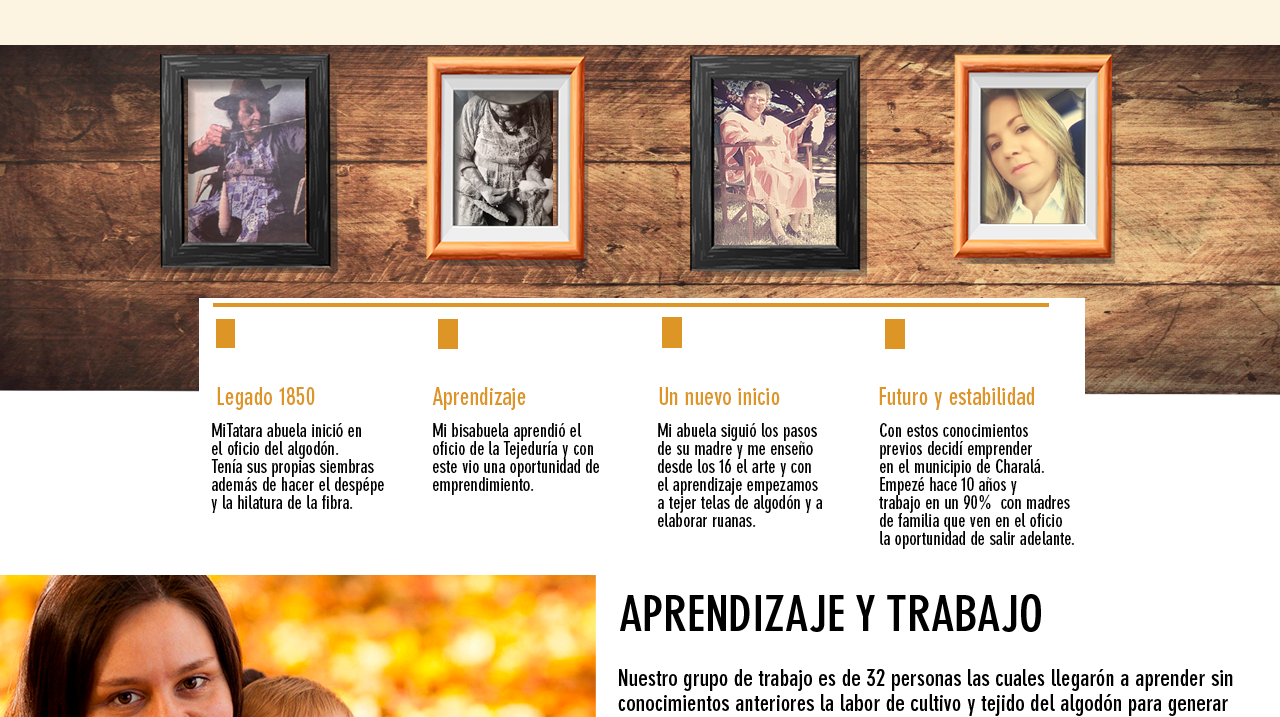
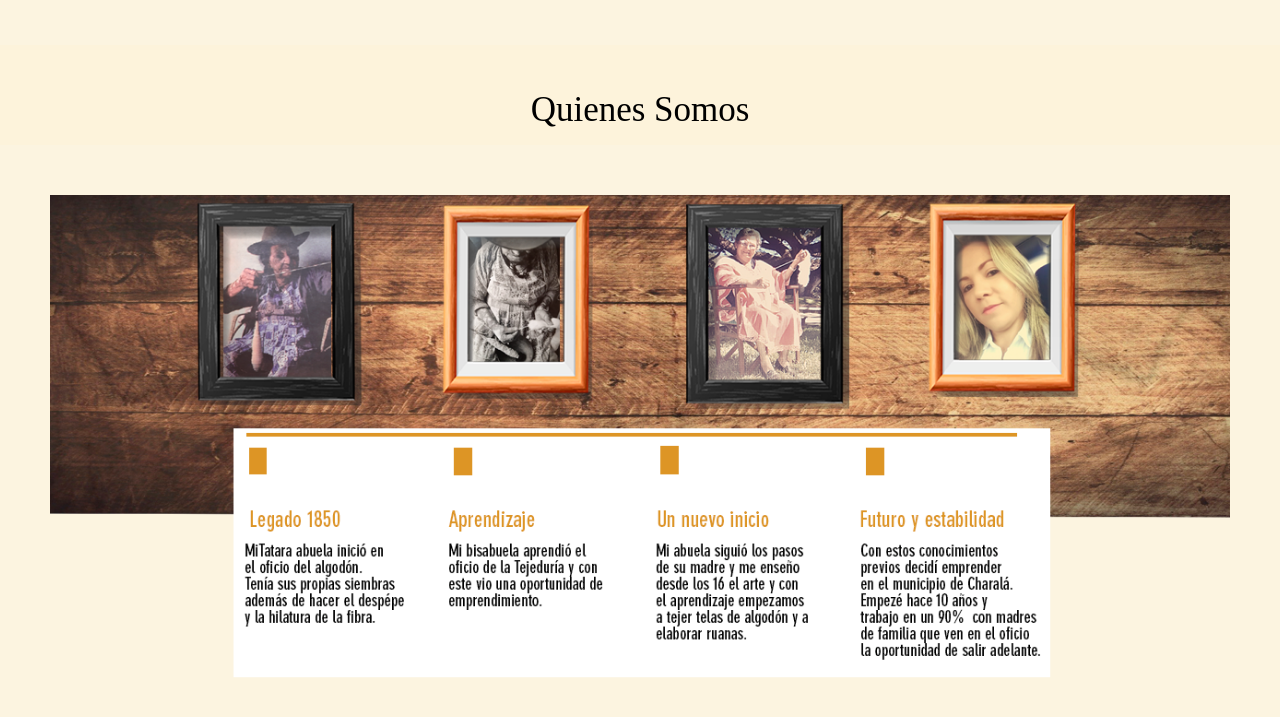
Before and after one commit to BlackZeusAdc/Catalina_Sanabria, a plain HTML site: page index.html in a window 1280 px wide. Shown: the part 1563-2280 px from the top of the page. Drawn offline with Linux system fonts and the light colour scheme.

Commit message:
Se agrega archivo nosotros.css - Estilos Seccion Quienes Somos.

```diff
--- /dev/null
+++ b/css/nosotros.css
@@ -0,0 +1,6 @@
+.historia,.mision{display:flex;justify-content:center;width:100%;background:#fcf4e0;height:auto;margin:0;}
+.historia .reseña-historia,.mision .reseña-mision{width:auto;justify-content:center;padding:50px;}
+.historia .reseña-historia img,.mision .reseña-mision img{width:100%;height:auto;}
+.section-we{position:relative;background:#FDF3DB;margin:auto;width:100%;height:auto;padding:5px;}
+.section-we .title-we{display:flex;justify-content:center;align-items:center;align-content:center;flex-direction:column;height:auto;margin:auto;margin-top:40px; margin-bottom: 10px}
+.section-we .title-we h3{width:auto;margin:auto;font-size:35px;color:black;font-family:DIN;font-weight:normal}
--- a/index.html
+++ b/index.html
@@ -7,6 +7,7 @@
       <link rel="stylesheet" href="css/main.css">
       <link rel="stylesheet" href="css/slider.css">
       <link rel="stylesheet" href="css/products.css">
+      <link rel="stylesheet" href="css/nosotros.css">
       <title>Catalina Sanabria</title>
 </head>
 <body>
@@ -21,7 +22,7 @@
                             <li class="list-item"><a href="#nosotros" class="active_nosotros">NOSOTROS</a></li>
                             <li class="list-item"><a href="#contacto" class="active_contacto">CONTACTO</a></li>
                             <li class="list-card">
-                            <a href="#contacto" class="active_contacto"><img class="carrito" src="./img/iconos/carrito.png" hidden="true"></a><span>0</span></li>
+                            <a href="#" class="active_contacto"><img class="carrito" src="./img/iconos/carrito.png" hidden="true"></a><span>0</span></li>
                        </ul>
                        <div class="menu-reson" id="toggle">
                             <div class="menu-line"></div>
@@ -83,24 +84,17 @@
                             <div class="imagenes">
                                 <img src="img/Productos/Imagen1.jpg" alt="" class="imagen-tarjeta">
                                 <ul class="action-producto">
-
                                    <li>
                                     <span>Vista Rapida</span>
                                    </li>
-
-
                                 </ul>
-
                             </div>
-
                             <div class="content">
                                 <div class="nombreProducto">
                                     <h3>El primero</h3>
                                 </div>
-
                             <div class="precio">
                                     <h2>$50.000</h2>
-
                             </div>
                             </div>
                             <button class="comprar">Comprar ahora</button>
@@ -113,17 +107,14 @@
                                     <li>
                                     <span>Vista Rapida</span>
                                    </li>
-
                                 </ul>
                             </div>
                             <div class="content">
                                 <div class="nombreProducto">
                                     <h3>Ref: Pancho Cuello Solapa</h3>
                                 </div>
-
                             <div class="precio">
                                     <h2>$50.000</h2>
-
                             </div>
                             </div>
                             <button class="comprar">Comprar ahora</button>
@@ -143,10 +134,8 @@
                                 <div class="nombreProducto">
                                     <h3>El primero</h3>
                                 </div>
-
                             <div class="precio">
-                                     <h2>$50.000</h2>
-
+                                    <h2>$50.000</h2>
                             </div>
                             </div>
                             <button class="comprar">Comprar ahora</button>
@@ -158,18 +147,15 @@
                                 <ul class="action-producto">
                                    <li>
                                      <span>Vista Rapida</span>
-                                   </li>
-
+                                    </li>
                                 </ul>
                             </div>
                             <div class="content">
                                 <div class="nombreProducto">
                                     <h3>El primero</h3>
                                 </div>
-
                             <div class="precio">
                                    <h2>$50.000</h2>
-
                             </div>
                             </div>
                             <button class="comprar">Comprar ahora</button>
@@ -177,13 +163,11 @@
                         <!--Inicio Imagen-->
                       <div class="card">
                             <div class="imagenes">
-
                                 <img src="img/Productos/Imagen5.jpg" alt="" class="imagen-tarjeta">
                                 <ul class="action-producto">
                                     <li>
                                         <span>Vista Rapida</span>
                                     </li>
-
                                 </ul>
                             </div>
                             <div class="content">
@@ -193,7 +177,6 @@
 
                             <div class="precio">
                                     <h2>$50.000</h2>
-
                             </div>
                             </div>
                             <button class="comprar">Comprar ahora</button>
@@ -212,10 +195,8 @@
                                 <div class="nombreProducto">
                                     <h3>El primero</h3>
                                 </div>
-
                             <div class="precio">
                                     <h2>$100.000</h2>
-
                             </div>
                             </div>
                             <button class="comprar">Comprar ahora</button>
@@ -224,7 +205,11 @@
     </div><!--Fin contenedor-->
     </section>
 
-
+     <section class="section-we">
+            <div class="title-we">
+                <h3 class="titulo-portafolio">Quienes Somos</h3>
+            </div>
+    </section>
     <section class="historia" id="nosotros">
         <div class="reseña-historia">
                <img src="./img/nosotros/nosotros_1.png" alt="">
@@ -237,7 +222,6 @@
               <img src="./img/nosotros/nosotros_2.png" alt="">
         </div>
     </section>
-
 
     <div class="row-contacto">
         <section class="contacto" id="contacto">
```
